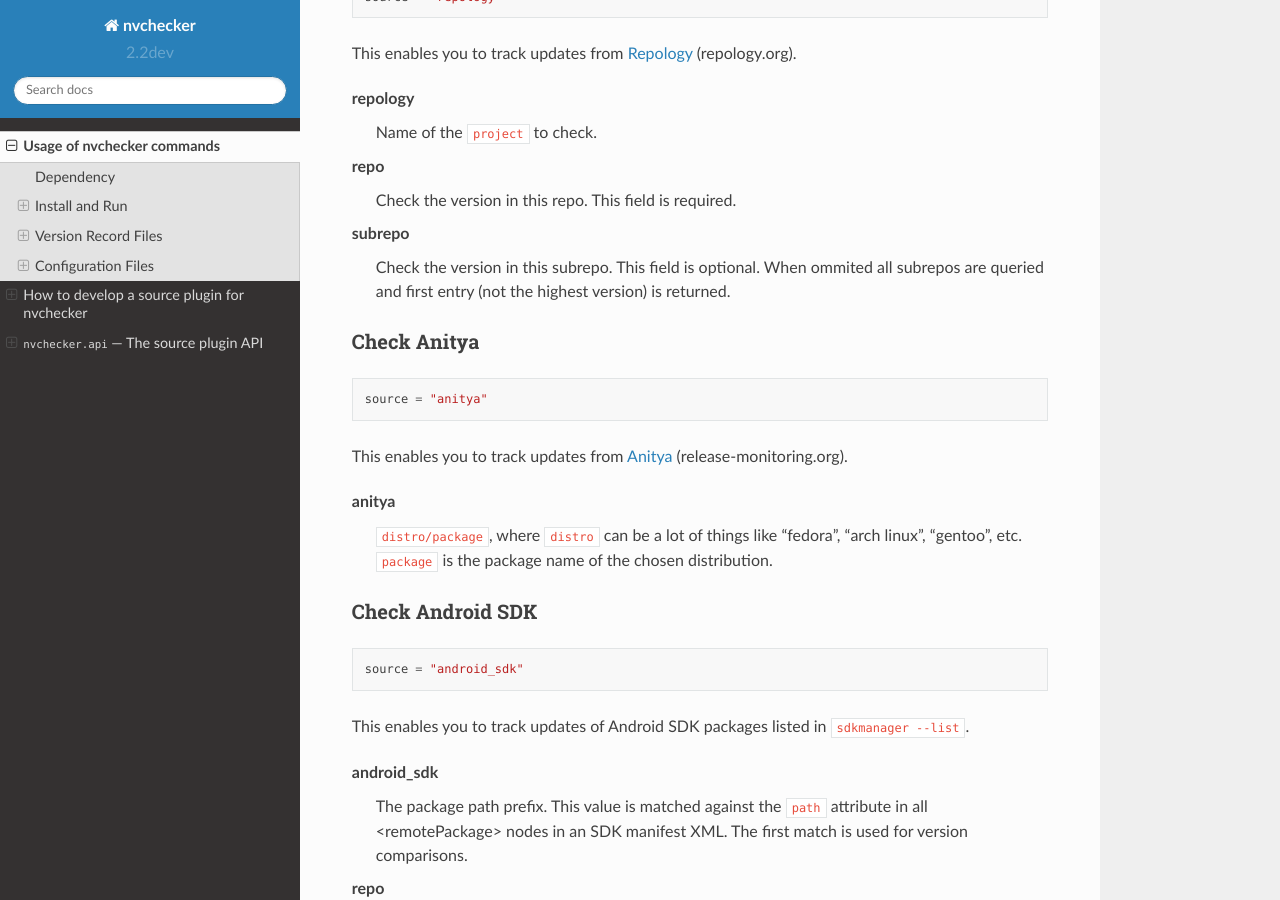
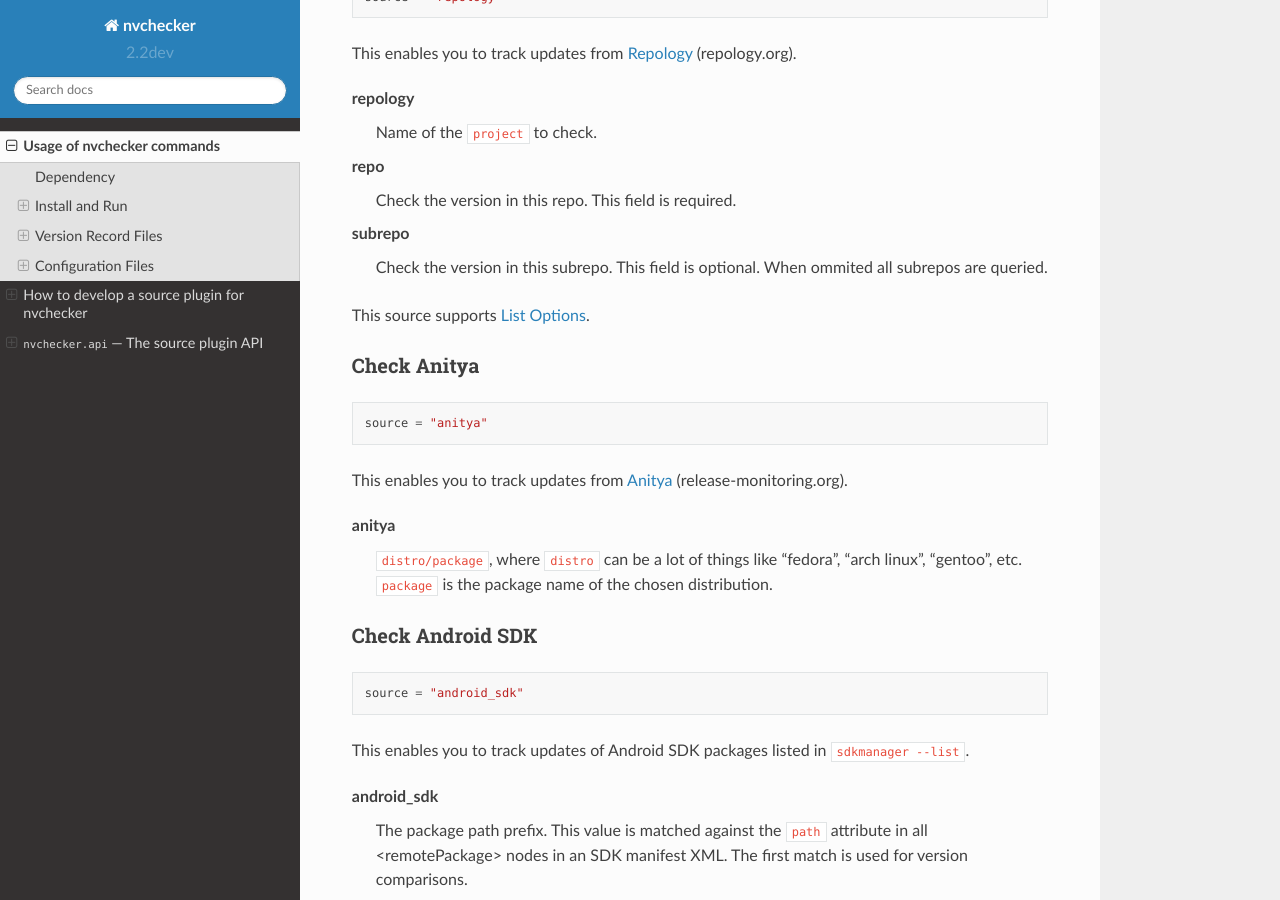
Before and after one commit to lilydjwg/nvchecker, a Sphinx documentation site: the page built from docs/usage.rst, in a window 1280 px wide and 900 px high, scrolled down 13956 px. Built offline with Sphinx 7.4.7 and the Read the Docs theme 2.0.0, drawn with Linux system fonts in a browser that asks for light colours.

Commit message:
repology: return a list of versions instead
to support list options. Returning the first isn't usually desirable.

```diff
--- a/docs/usage.rst
+++ b/docs/usage.rst
@@ -570,8 +570,9 @@ repo
 
 subrepo
   Check the version in this subrepo. This field is optional.
-  When ommited all subrepos are queried and first entry
-  (not the highest version) is returned.
+  When ommited all subrepos are queried.
+
+This source supports :ref:`list options`.
 
 Check Anitya
 ~~~~~~~~~~~~
```
Also changed, not shown: 1 other file.
